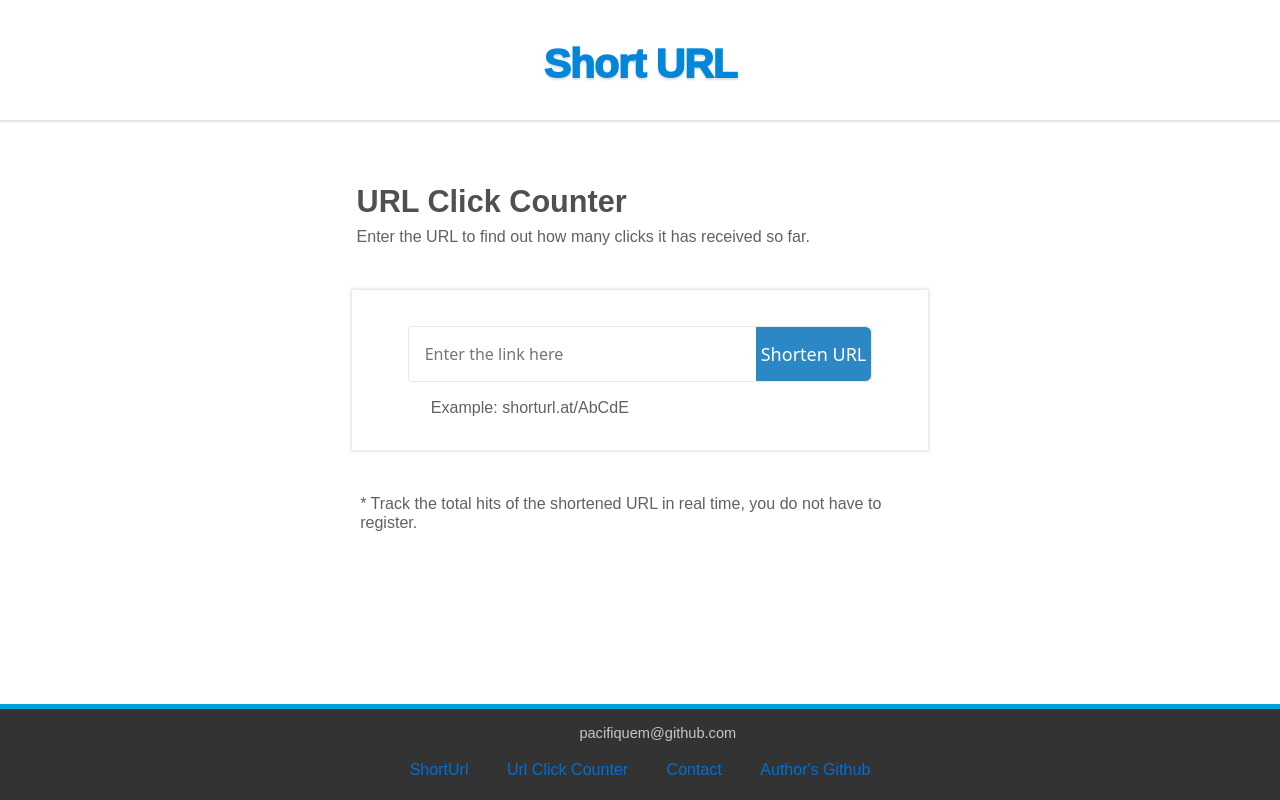
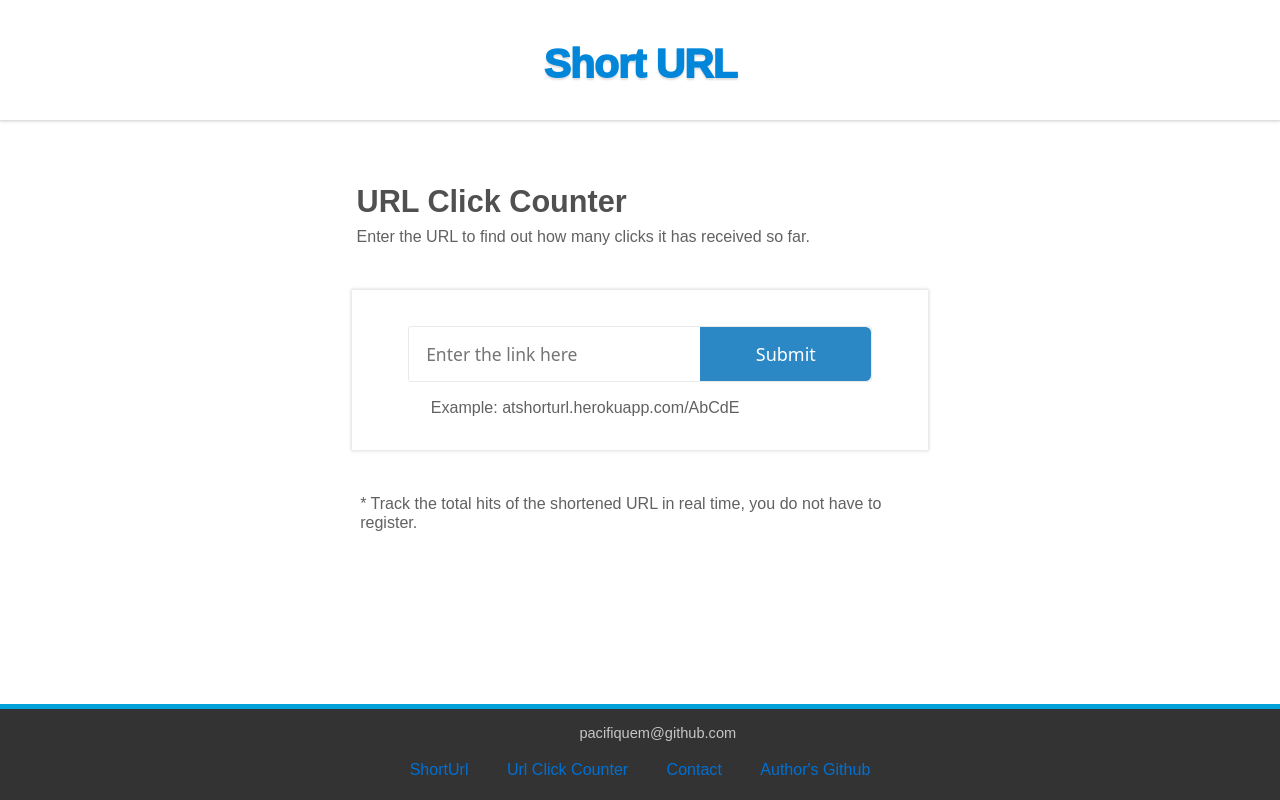
Before and after one commit to pacifiquem/url_shortner, a React (Create React App) app in the folder client/: page /urlcounter in a window 1280 px wide. Built offline with nearby package versions, Linux system fonts and the light colour scheme.

Commit message:
finished clickcounter integration

```diff
--- a/client/src/component/clickCounterBody.tsx
+++ b/client/src/component/clickCounterBody.tsx
@@ -1,8 +1,45 @@
-import React from 'react';
+import React, {useRef, useState} from 'react';
+import axios from 'axios';
 import '../assets/styles/style.css';
 import Spinner from 'react-bootstrap/Spinner';
 
 const ClickCounterBody:React.FC = () => {
+
+    const inputRef = useRef<HTMLInputElement>(null);
+
+    const [styles, setStyles] = useState({
+        fontSize: '1.2em'
+    })
+
+    const [inputUrl, setInputUrl] = useState('');
+    const [exampleUrl, setExampleUrl] = useState('Example: atshorturl.herokuapp.com/AbCdE');
+    const [buttonMessage, setButtonMessage] = useState('Submit');
+    const [readOnly, setReadOnly] = useState(false);
+
+    const returnUrlCounter = () => {
+        if(inputUrl !== '') {
+
+            axios.post('https://atshorturl.herokuapp.com/clickcounter', {
+                url: inputUrl
+            }).then((response) => {
+                setStyles({
+                    fontSize: '2.2em'
+                });
+
+                setButtonMessage(`Dowload Counts`);
+                setInputUrl(response.data.data);
+                setReadOnly(!readOnly);
+                setExampleUrl(`URL: ${inputUrl}`);
+
+            }).catch((error) => console.error(error));
+
+        }else {
+
+            alert('Please Enter Url');
+
+        }
+    }
+
     return (
         <>
             <div className="clickCounterContainer">
@@ -12,10 +49,13 @@ const ClickCounterBody:React.FC = () => {
                 </div>
                 <div className='clickCounterBody'>
                     <div className="input" id='clickCounterInput'>
-                        <input type="text" placeholder="Enter the link here" />
-                        <button type="submit">Shorten URL</button>
+                        <input type="text" required readOnly={readOnly} placeholder="Enter the link here" style={styles} ref={inputRef} value={inputUrl} onChange={(e) => {
+                            e.preventDefault();
+                            setInputUrl(e.target.value)
+                            }} />
+                        <button type="submit" onClick={returnUrlCounter} id="clickCounterButton">{buttonMessage}</button>
                     </div>
-                    <p>Example: shorturl.at/AbCdE</p>
+                    <p>{exampleUrl}</p>
                 </div>
                 <p>* Track the total hits of the shortened URL in real time, you do not have to register.</p>
             </div>
```
